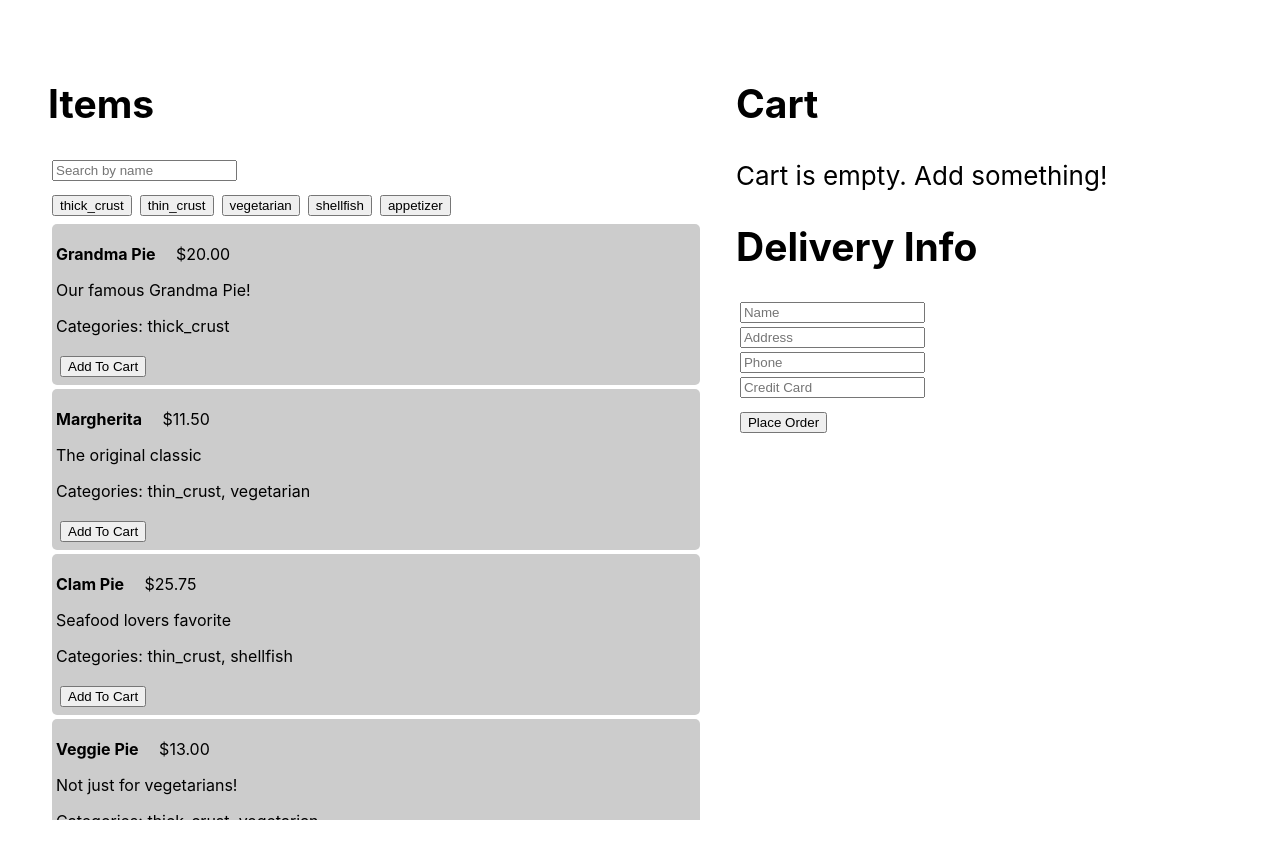
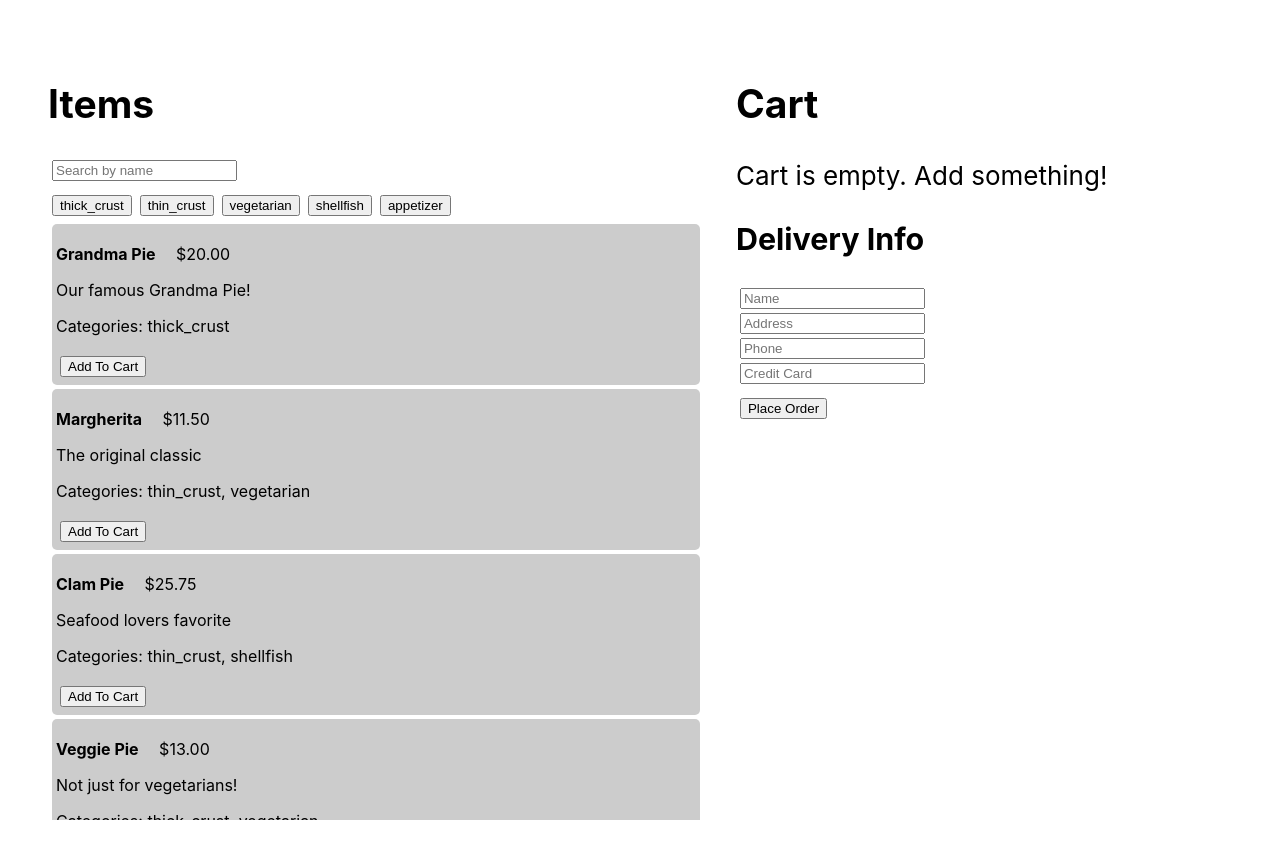
Before and after one commit to mikeboyle/redux-demo-pizza, a React (Create React App) app: page / in a window 1280 px wide. Shown: the top 858 px of the page. Built offline with nearby package versions, Linux system fonts and the light colour scheme.

Commit message:
remove TODO comments and use h3 for DeliveryInfo

```diff
--- a/src/DeliveryInfo.js
+++ b/src/DeliveryInfo.js
@@ -8,9 +8,7 @@ const DeliveryInfo = () => {
 
   const handleSubmit = (e) => {
     e.preventDefault();
-    // TODO: Validate form info: All elements required
     alert('Your order is on the way!');
-    // TODO: Clear the form inputs
   };
 
   const handleChange = (e, field) => {
@@ -20,7 +18,7 @@ const DeliveryInfo = () => {
 
   return (
     <div>
-      <h2>Delivery Info</h2>
+      <h3>Delivery Info</h3>
       <form onSubmit={handleSubmit}>
         <input
           type="text"
```
